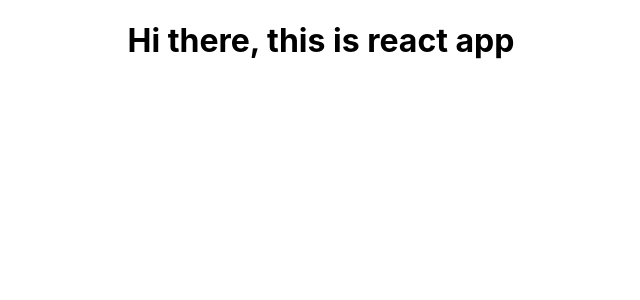
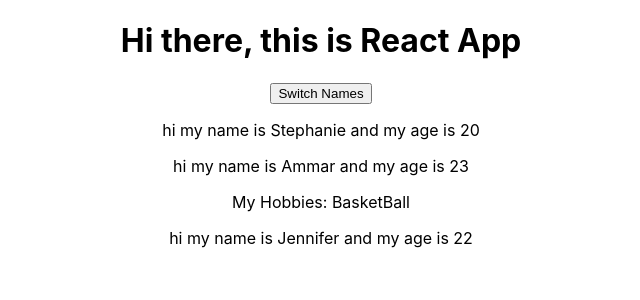
Before and after one commit to amir-sulehria/React, a React (Create React App) app in the folder basic-features/: page / in a window 1280 px wide. Shown: the top 300 px of the page, without its empty margins (319-959 px from the left). Built offline with nearby package versions, Linux system fonts and the light colour scheme.

Commit message:
Upto Btn Event Handler Lec

```diff
--- a/basic-features/src/App.js
+++ b/basic-features/src/App.js
@@ -1,5 +1,6 @@
 import React, {Component} from 'react';
 import './App.css';
+import Person from './Person/Person';
 
 
 /*1.2
@@ -9,18 +10,82 @@ anything to dom, the class has a render method which get called by react to rend
 there is one important job every react component has to do it has to return or render somthing, we
 can do there things too i.e calculations, reach out to internet etc., at end we export this class
 as default export of this file, this is es6 feature which simply means if u import this whole file, u'll
-simply import this class because it's default export. the code looking like html is actually jsx
+simply import this class because it's default export. the code looking like html is actually jsx.
+the jsx code at end is compiled to what is written in React.createElement block,
+create elememt is a method that takes 3 arguments, 1st one elememt we want to ernder to dom, 2nd arg is config for this, 3rd is amount of
+children nested inside the element of 1st arg if we write  return React.createElement('div', null, 'h1', 'From inside React.createElement');
+then h1 will be interpreted as text and not as element and solution is to call another reactcreateelement instead of h1,
+also in above method we have not used any css class, for this in 2nd arg write, {className:'App'}
+at end we can say
+(1)return React.createElement('div', null, React.createElement('h1', {className: 'App'}, 'From inside React.createElement'));
+is equivalent of
+(2)    return(
+      <div className="App">
+        <h1>
+          Hi there, this is React App
+        </h1>
+      </div>
+    );
+at end (2) code will be compiled to (1) and that's why we're importing React though not using it
+since jsx is js so we can't use some reserve words like class so for class use className instead
+below return only one root element should be there, if we write e.g <h1></h1> outside root div then it will not be render, however with
+react 16 we can configure this behaviour
+*/
+
+/*1.3
+u should use first letter in uppercase for ur component as small characters are reserved for html like
+looking jsx e.g if u create ur own component name it Div instead of div, if u r not passing
+anything u can use component in self closing tag <Person/>, we can also pass arguments(info) like
+we do in jsx using className, we can also embed some text in between <Div>hi</Div>, now to use this info
+go check 1.4
+*/
+
+/*1.5
+sometimes u don't want to get information from outside the component but to have it from inside component
+and change it from inside too. e.g if we want to add btn in app.js which switches names on click,
+before that use names in non hardcoded way, there's a special property that we can define
+in class extending component "states", props are set and pass from outside whereas state is managed
+from inside a component. we should use state with care only where we want to maintain component internal
+data. we initialize state by assigning it value which is js object in this case, this object will contain
+properties like name, age. now we can refer it in jsx using this keyword which refer to class.
+if state changes it will lead react to re render or update our dom.
+*/
+
+/*1.6
+now to handle click event use onClick on a function. the name of method should end with Handler like
+switchNameHandler as it's good practice. don't include () as it will execute the method and we only
+want to pass refernce. another important thing is is u don't use arrow function u'll run into problem
+on using this keyword, because this will not then refer to this class.
 */
 class App extends Component {
+
+  state = {
+    persons : [
+      {name: 'Stephanie', age: 20},
+      {name: 'Ammar', age: 23},
+      {name: 'Jennifer', age: 22}
+    ]
+  }
+
+  switchNameHandler = ()=>{
+
+  }
 
   render(){
     return(
       <div className="App">
         <h1>
-          Hi there, this is react app
+          Hi there, this is React App
         </h1>
+        <button>Switch Names</button>
+        <Person name={this.state.persons[0].name} age={this.state.persons[0].age} />
+        <Person name={this.state.persons[1].name} age={this.state.persons[1].age}>My Hobbies: BasketBall</Person>
+        <Person name={this.state.persons[2].name} age={this.state.persons[2].age}/>
       </div>
     );
+
+    // return React.createElement('div', null, React.createElement('h1', {className: 'App'}, 'From inside React.createElement'));
+
   }
 }
 
--- /dev/null
+++ b/basic-features/src/Person/Person.js
@@ -0,0 +1,31 @@
+import React from 'react';
+
+/*1.2
+we already have seen a way of creating component now lets have a look at another method of
+creating component that is used more often, a javascript ffunction, a component is just a function
+that return some jsx, function name should be same as file name in lowercase,
+here we also have to import React as it renders, now use it by importing,
+to use js in jsx use {}, u can use js normally outside return usually before return
+
+*/
+
+/*1.4
+react is able to take pass attributes and give us access at receiving component on object named props(name
+is up to u) u will receive one arg provided by react which is object containig properties of component
+and properties means attributes u added. now we can access them as props.name but in class based component
+use this.props instead, now to access what iss pass b/w closing and opening tag, for this there is a
+special prop which react give us access to i.e children property
+*/
+
+
+const person = (props)=>{
+    return (
+        <div>
+            <p>hi my name is {props.name} and my age is {props.age}</p>
+            <p>{props.children}</p>
+        </div>
+    );
+
+};
+
+export default person
```
